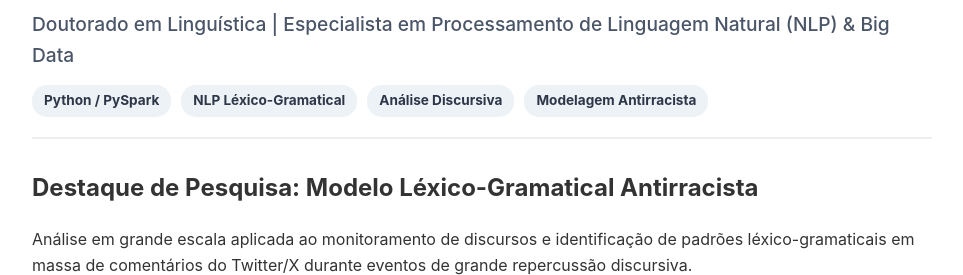
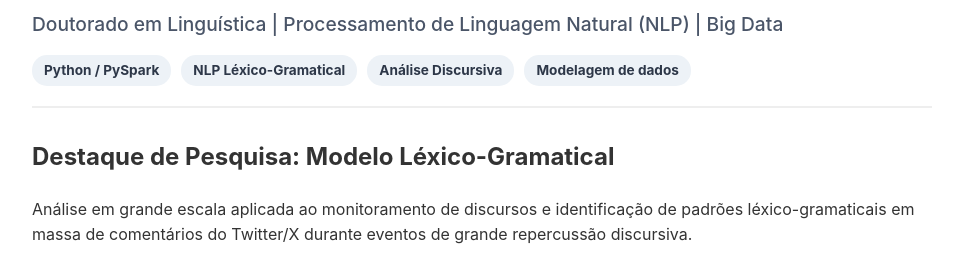
Before and after one commit to Leo4US/leo4us.github.io, a plain HTML site: page index.html in a window 1280 px wide. Shown: the part 167-442 px from the top of the page, without its empty margins (158-1121 px from the left). Drawn offline with Linux system fonts and the light colour scheme.

Commit message:
Update index.html
v.3.

```diff
--- a/index.html
+++ b/index.html
@@ -30,17 +30,17 @@
 
     <header>
         <h1>Linguística Aplicada & Ciência de Dados</h1>
-        <div class="subtitle">Doutorado em Linguística | Especialista em Processamento de Linguagem Natural (NLP) & Big Data</div>
+        <div class="subtitle">Doutorado em Linguística | Processamento de Linguagem Natural (NLP) | Big Data</div>
         <div class="badge-container">
             <span class="badge">Python / PySpark</span>
             <span class="badge">NLP Léxico-Gramatical</span>
             <span class="badge">Análise Discursiva</span>
-            <span class="badge">Modelagem Antirracista</span>
+            <span class="badge">Modelagem de dados</span>
         </div>
     </header>
 
     <div class="section">
-        <h2>Destaque de Pesquisa: Modelo Léxico-Gramatical Antirracista</h2>
+        <h2>Destaque de Pesquisa: Modelo Léxico-Gramatical</h2>
         <p>Análise em grande escala aplicada ao monitoramento de discursos e identificação de padrões léxico-gramaticais em massa de comentários do Twitter/X durante eventos de grande repercussão discursiva.</p>
 
         <div class="metrics-grid">
```
